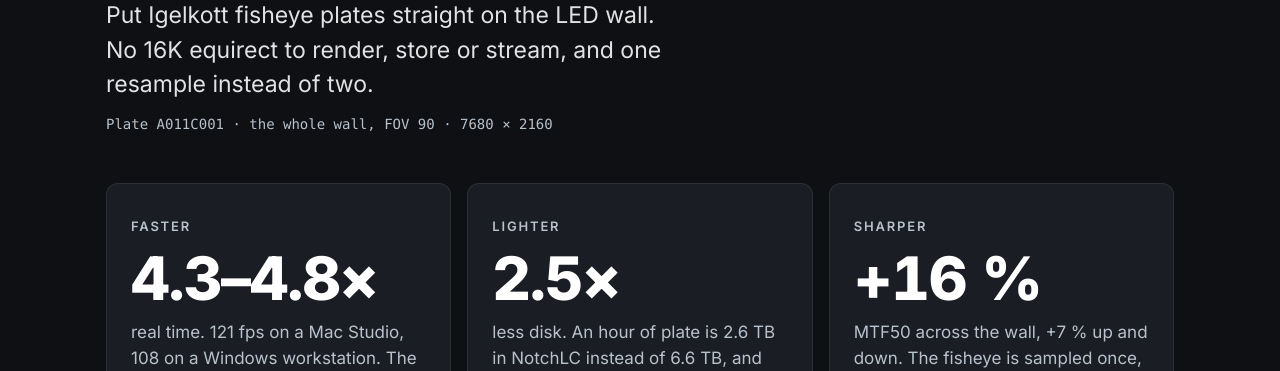
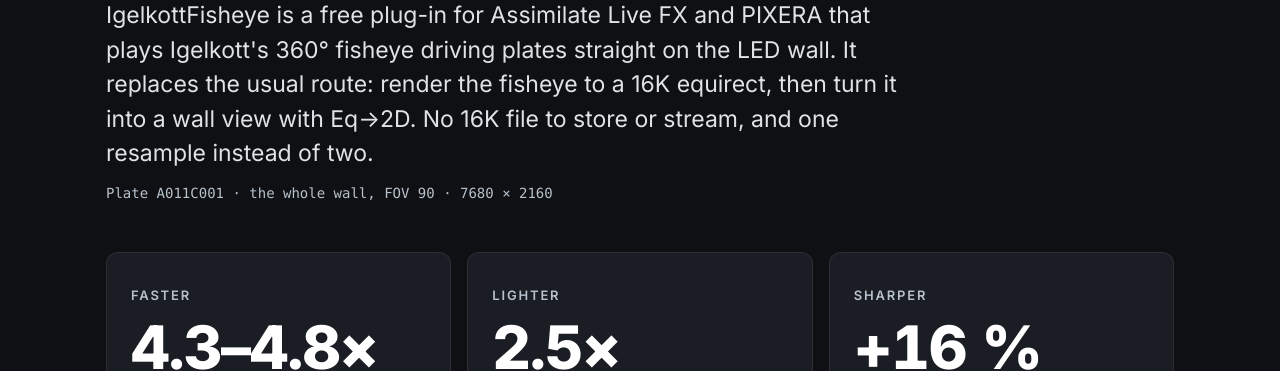
Before and after one commit to IgelkottPlates/IgelkottFisheye2D, a plain HTML site: page docs/index.html in a window 1280 px wide. Shown: the part 745-1116 px from the top of the page. Drawn offline with Linux system fonts and the light colour scheme.

Commit message:
Product page: first paragraph says what IgelkottFisheye is and what it replaces
Eric: people have no idea what this is. A free plug-in for Live FX and
PIXERA that replaces the 16K equirect + Eq->2D route.

Co-Authored-By: Claude Opus 5.5 <noreply@anthropic.com>

```diff
--- a/docs/index.html
+++ b/docs/index.html
@@ -58,7 +58,7 @@ p { margin: 0; color: var(--mute); max-width: 60ch; }
 .hero-copy { position: relative; margin-top: var(--igelkott-space-6); }
 .hero-copy h1 { font-size: clamp(44px, 7.4vw, 92px); line-height: 0.98; font-weight: 800; letter-spacing: -0.03em; }
 .hero-copy h1 span { display: block; }
-.hero-copy .dek { margin-top: var(--igelkott-space-6); font-size: clamp(19px, 2vw, 23px); line-height: 1.5; color: var(--fg); max-width: 40ch; opacity: 0.88; }
+.hero-copy .dek { margin-top: var(--igelkott-space-6); font-size: clamp(19px, 2vw, 23px); line-height: 1.5; color: var(--fg); max-width: 56ch; opacity: 0.88; }
 .caption { margin-top: var(--igelkott-space-3); font-size: 14px; color: var(--mute); }
 
 /* the three claims */
@@ -175,7 +175,7 @@ footer p { font-size: 14px; max-width: none; }
 </div>
 <div class="wrap hero-copy">
   <h1><span>4× faster.</span><span>Lighter.</span><span>Sharper.</span></h1>
-  <p class="dek">Put Igelkott fisheye plates straight on the LED wall. No 16K equirect to render, store or stream, and one resample instead of two.</p>
+  <p class="dek">IgelkottFisheye is a free plug-in for Assimilate Live FX and PIXERA that plays Igelkott's 360° fisheye driving plates straight on the LED wall. It replaces the usual route: render the fisheye to a 16K equirect, then turn it into a wall view with <span class="nw">Eq-&gt;2D</span>. No 16K file to store or stream, and one resample instead of two.</p>
   <p class="caption mono">Plate A011C001 · the whole wall, FOV 90 · 7680 × 2160</p>
 
   <div class="claims">
```
